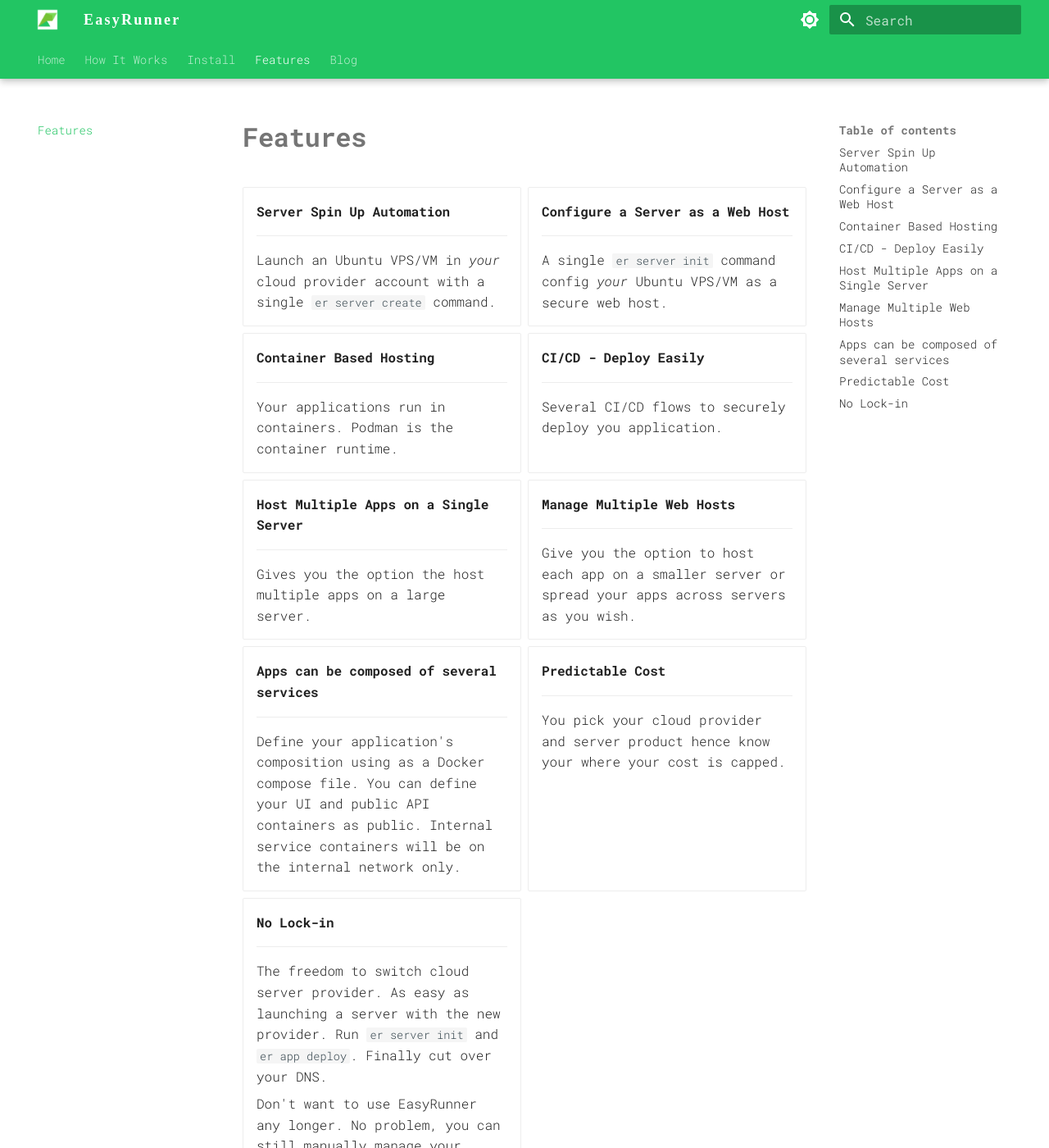
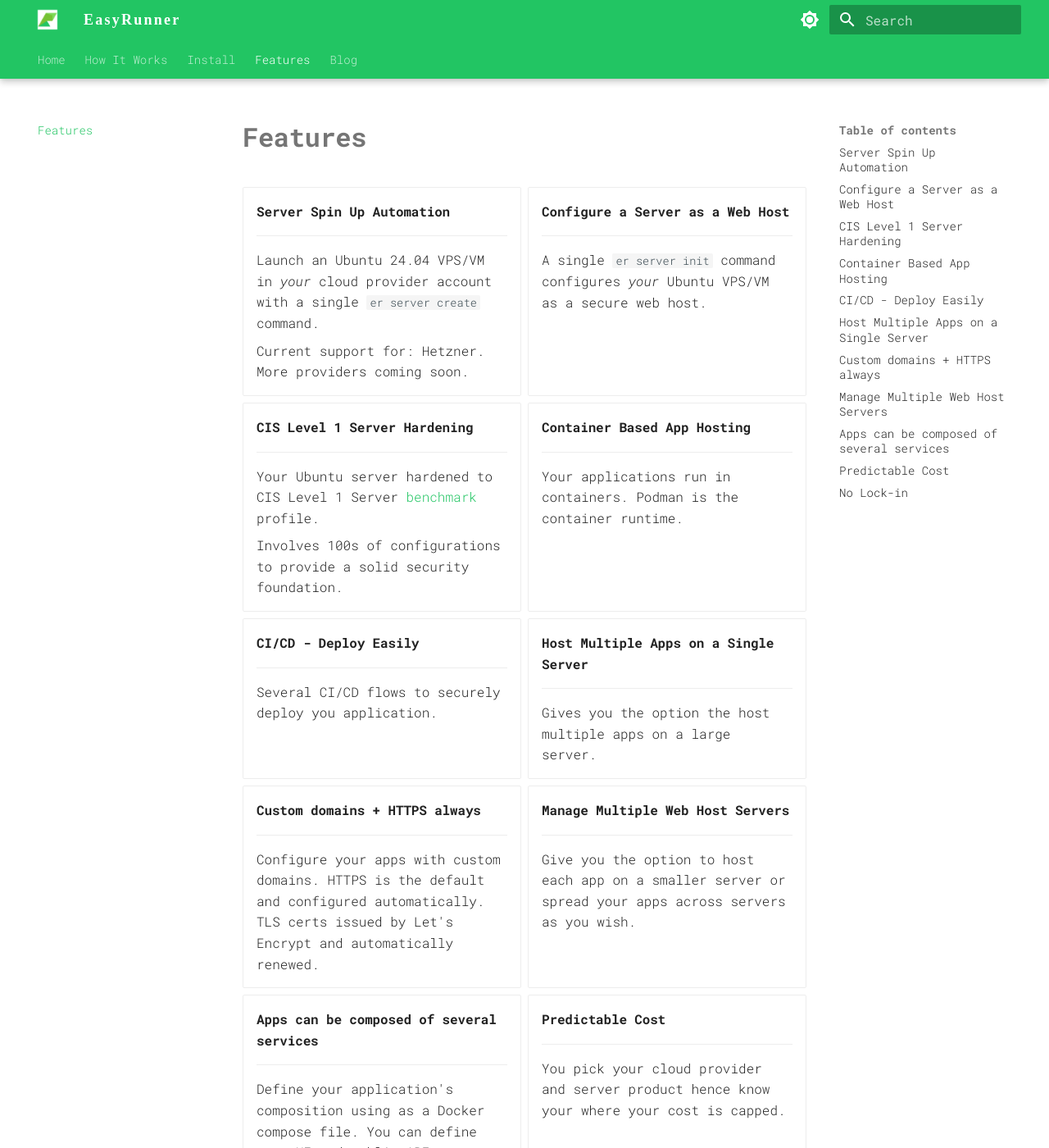
Before and after one commit to janaka/easyrunner-docs, an MkDocs documentation site: the page built from docs/features.md, in a window 1280 px wide and 1400 px high. Shown: the whole window at 82% size. Built offline with MkDocs 1.6.1 and Material for MkDocs 9.7.7, drawn with Linux system fonts in a browser that asks for light colours; some web fonts are replaced.

Commit message:
docs(features): improve clarity and consistency in feature descriptions

```diff
--- a/docs/features.md
+++ b/docs/features.md
@@ -6,17 +6,27 @@
 
     ---
 
-    Launch an Ubuntu VPS/VM in _your_ cloud provider account with a single `er server create` command.
+    Launch an Ubuntu 24.04 VPS/VM in _your_ cloud provider account with a single `er server create` command.
+
+    Current support for: Hetzner. More providers coming soon.
 
 
 -   #### Configure a Server as a Web Host
 
     ---
 
-    A single `er server init` command config _your_ Ubuntu VPS/VM as a secure web host.
+    A single `er server init` command configures _your_ Ubuntu VPS/VM as a secure web host.
+
+-   #### CIS Level 1 Server Hardening
+
+    ---
+
+    Your Ubuntu server hardened to CIS Level 1 Server [benchmark](https://www.cisecurity.org/cis-benchmarks-overview) profile.
+
+    Involves 100s of configurations to provide a solid security foundation.
 
 
--   #### Container Based Hosting
+-   #### Container Based App Hosting
 
     ---
 
@@ -36,8 +46,14 @@
 
     Gives you the option the host multiple apps on a large server.
 
+-   #### Custom domains + HTTPS always
 
--   #### Manage Multiple Web Hosts
+    ---
+
+    Configure your apps with custom domains. HTTPS is the default and configured automatically. TLS certs issued by Let's Encrypt and automatically renewed.
+
+
+-   #### Manage Multiple Web Host Servers
 
     ---
 
```
